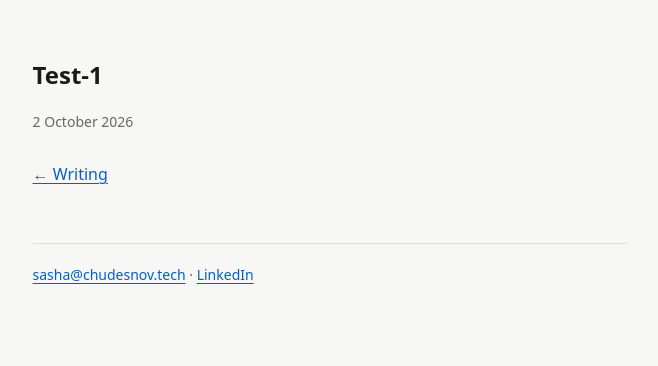
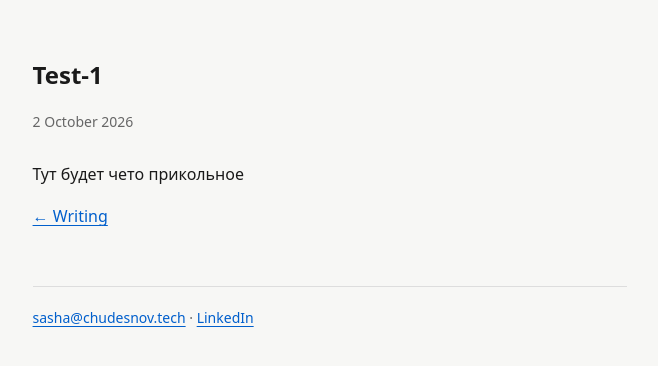
Before and after one commit to Chudesnov/chudesnov.tech, an Eleventy site: page src/writing/test.md in a window 1280 px wide. Shown: the whole page, without its empty margins (310-968 px from the left). Built offline with nearby package versions, Linux system fonts and the light colour scheme; Eleventy itself is replaced by a stand-in of ours; files that its build step writes are made by us from their sources.

Commit message:
Preview: Publish “Test-1”

```diff
--- a/src/writing/test.md
+++ b/src/writing/test.md
@@ -4,3 +4,5 @@ date: 2026-10-02
 cmsId: "2"
 templateEngineOverride: md
 ---
+
+Тут будет чето прикольное
```
